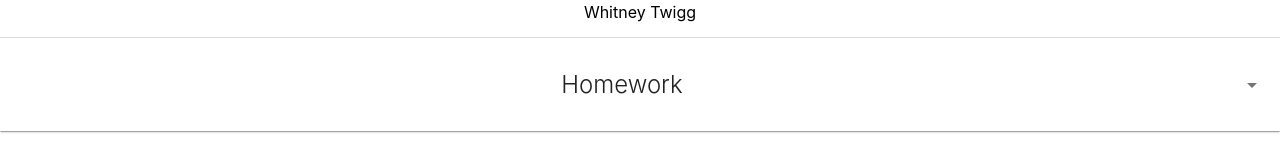
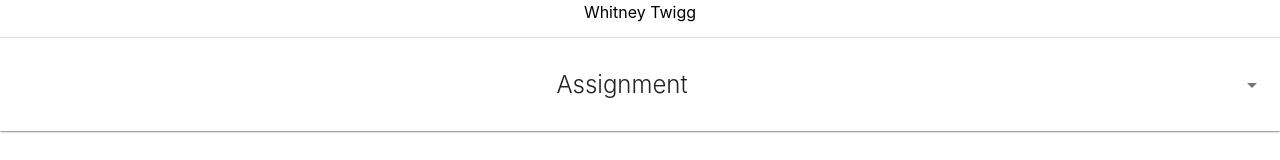
Before and after one commit to Haon1919/tms-frontend, a React (Create React App) app: page /Lesson/1 in a window 1280 px wide. Shown: the part 445-605 px from the top of the page. Built offline with nearby package versions, Linux system fonts and the light colour scheme.

Commit message:
Change text
Change Homework header to Assignment.

```diff
--- a/src/pages/Lesson.tsx
+++ b/src/pages/Lesson.tsx
@@ -200,7 +200,7 @@ export const Lesson: React.FC = () => {
                     <p>No homework notes availible</p>
                 </div>
             ) : (
-                    <CustomExpansionPanel title="Homework" details={lesson.homeworkNotes} />
+                    <CustomExpansionPanel title="Assignment" details={lesson.homeworkNotes} />
                 )}
 
             {(lesson.parentNotes !== null && lesson.parentNotes !== undefined) &&
```
